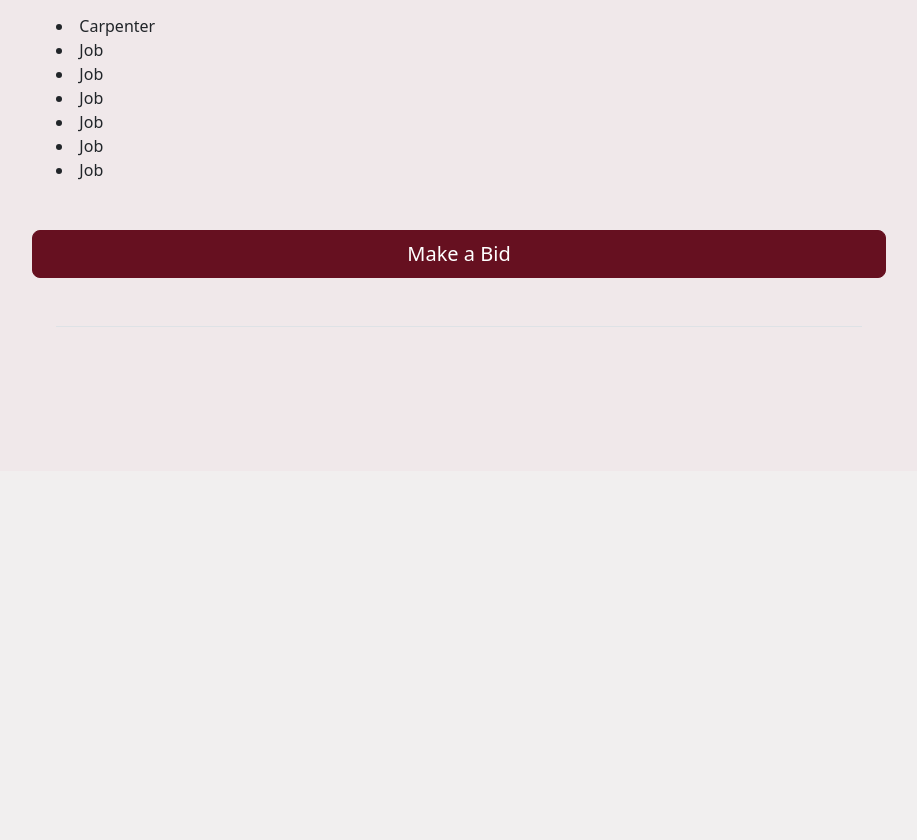
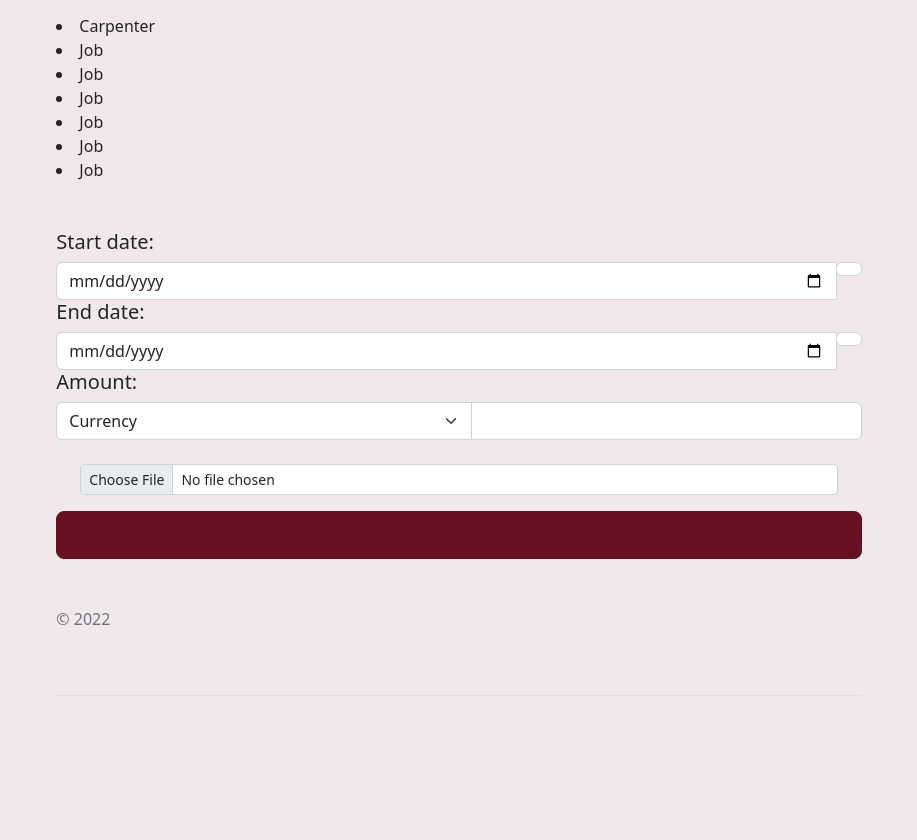
Before and after one commit to defrancescomartin/Licita-me, a Python web app: template templates/request_inside.html in a window 1280 px wide. Shown: the part 591-1431 px from the top of the page, without its empty margins (181-1098 px from the left). Before the commit the page ends 918 px from the top, so only its background shows below. Run offline with Jinja, Linux system fonts and the light colour scheme; the template is opened without the code that fills it, so the values that code supplies are empty, except form fields; form fields are guessed from the names that the template uses; some libraries are stand-ins or nearby versions.

Commit message:
request inside with bid

```diff
--- a/templates/request_inside.html
+++ b/templates/request_inside.html
@@ -44,7 +44,55 @@
         <li>Job</li>
         <li>Job</li>
       </div>
-    <a href="bid.html" <button class="btn btn-lg btn-primary btn-ale" type="submit">Make a Bid</button></a>
+
+    <form method="post">
+        {{ form.hidden_tag() }}
+      <div class="row form-group form-floating">
+        <h5>Start date:</h5>
+      <div class="datepicker-bid">
+          <div class="input-group date" id="datepicker">
+              <!--<input type="text" class="form-control">-->
+              {{ form.StartingDate(class_="form-control") }}
+              <span class="input-group-append">
+                  <span class="input-group-text bg-white d-block">
+                     <i class="fa fa-calendar"></i>
+                      </span>
+                  </span>
+              </div>
+          </div>
+      </div>
+      <div class="row form-group form-floating">
+        <h5>End date:</h5>
+      <div class="datepicker-bid">
+          <div class="input-group date" id="datepicker2">
+              <!--<input type="text" class="form-control">-->
+              {{ form.FinishDate(class_="form-control") }}
+              <span class="input-group-append">
+                  <span class="input-group-text bg-white d-block">
+                     <i class="fa fa-calendar"></i>
+                      </span>
+                  </span>
+              </div>
+          </div>
+      </div>
+      <h5>Amount:</h5>
+      <div class="input-group">
+        <select class="form-select" id="inputGroupSelect01">
+          <option selected>Currency</option>
+          <option value="1">US$</option>
+          <option value="2">$</option>
+        </select>
+        <!--<input type="text" class="form-control" aria-label="Text input with dropdown button">-->
+        {{ form.TotalAmount(class_="input-group form-control") }}
+      </div>
+      <div class="mb-3 m-4">
+        <input class="form-control form-control-sm" id="formFileSm" type="file">
+        <!--falta agregar para subir archivo-->
+      </div>
+      <!--<button class="w-100 btn btn-lg btn-primary btn-ale" type="submit">Bid</button>-->
+      {{ form.TotalAmount(class_="w-100 btn btn-lg btn-primary btn-ale") }}
+      <p class="mt-5 mb-3 text-muted">&copy; 2022</p>
+    </form>
   </main>
   <footer class="pt-5 my-5 border-top">
   </footer>
```
